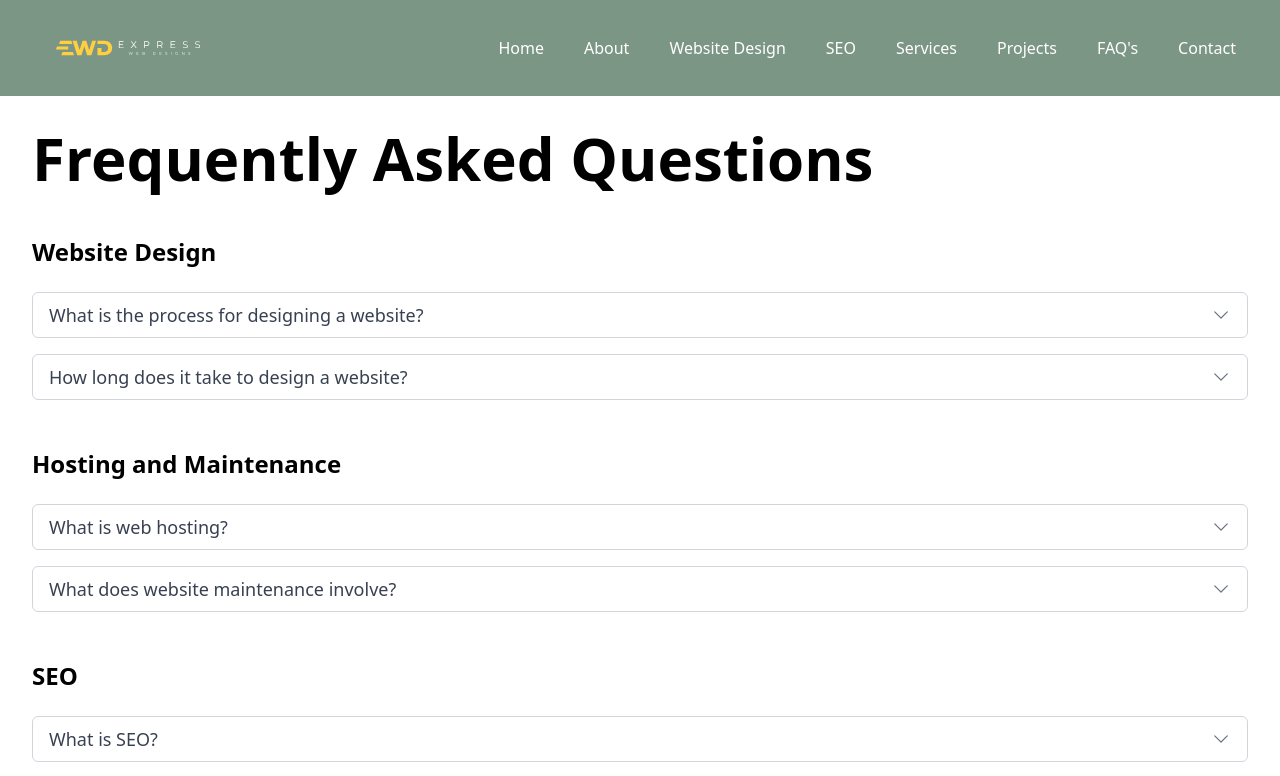
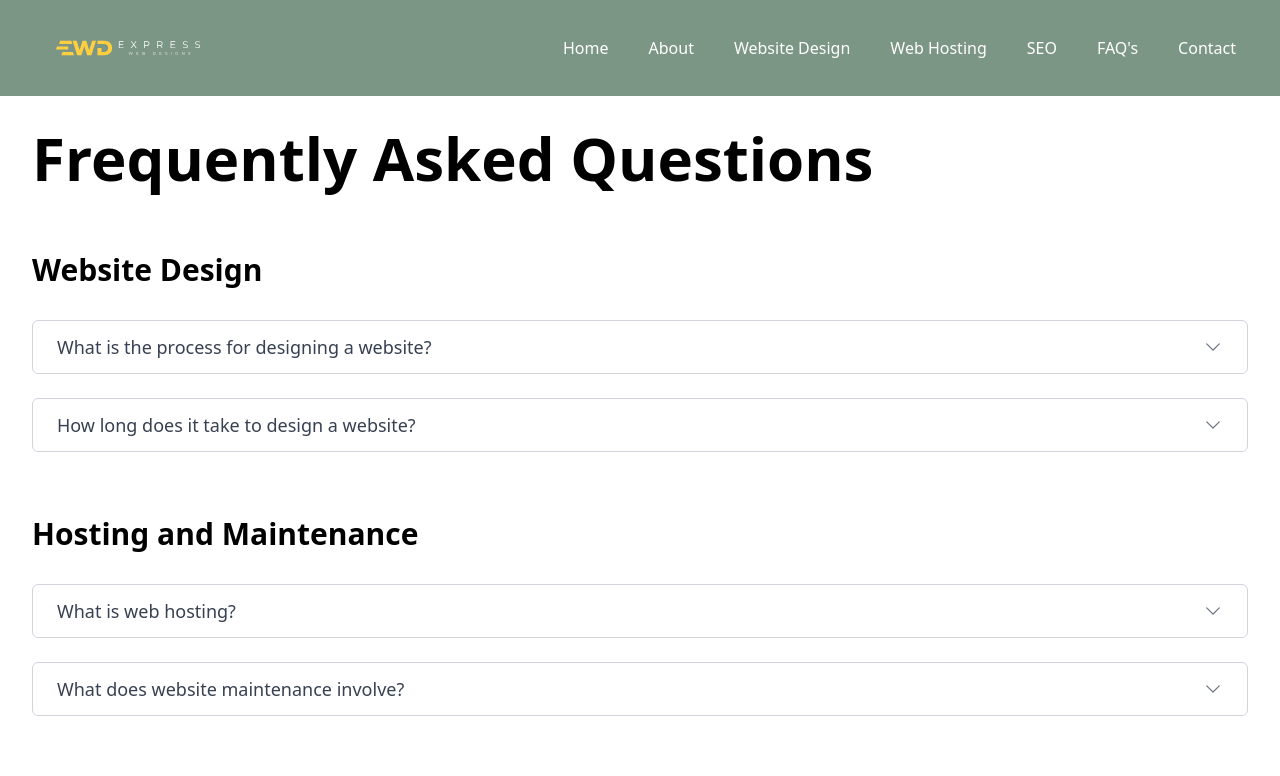
Before and after one commit to jdm1991/final-express, a Next.js app: page /faqs in a window 1280 px wide. Shown: the top 776 px of the page. Built offline with nearby package versions, Linux system fonts and the light colour scheme.

Commit message:
Faqs & header update

```diff
--- a/src/app/faqs/page.jsx
+++ b/src/app/faqs/page.jsx
@@ -66,22 +66,28 @@ export default function Faqs() {
 
   return (
     <div
-      className="max-w-7xl mx-auto px-4 sm:px-6 lg:px-8 py-12"
+      className="max-w-7xl mx-auto px-4 sm:px-6 lg:px-8 py-12 sm:py-16 md:py-20 lg:py-24"
       style={{ paddingTop: "8rem" }}
     >
-      <h1 className="text-3xl sm:text-4xl md:text-5xl lg:text-6xl font-bold mb-12 text-black">
+      <h1 className="text-3xl sm:text-4xl md:text-5xl lg:text-6xl font-bold mb-8 sm:mb-10 md:mb-12 lg:mb-16 text-black">
         Frequently Asked Questions
       </h1>
       {faqs.map((faqCategory, categoryIndex) => (
-        <div key={categoryIndex} className="mb-12">
-          <h2 className="text-2xl font-bold mb-6">{faqCategory.category}</h2>
+        <div key={categoryIndex} className="mb-8 sm:mb-10 md:mb-12 lg:mb-16">
+          <h2 className="text-xl sm:text-2xl md:text-3xl font-bold mb-4 sm:mb-6 md:mb-8">
+            {faqCategory.category}
+          </h2>
           {faqCategory.questions.map((faq) => (
             <div
               key={faq.id}
-              className="border border-gray-300 rounded-md mb-4 overflow-hidden"
+              className="border border-gray-300 rounded-md mb-4 sm:mb-6 overflow-hidden"
             >
               <button
-                className="flex justify-between items-center w-full px-4 py-2 text-left text-lg font-medium text-gray-700 hover:bg-gray-100 focus:outline-none"
+                className={`flex justify-between items-center w-full px-4 py-2 sm:px-6 sm:py-3 text-left text-base sm:text-lg font-medium text-gray-700 focus:outline-none transition-colors duration-300 ${
+                  activeQuestion === faq.id
+                    ? "bg-[#255036] text-white"
+                    : "hover:bg-[#255036] hover:text-white"
+                }`}
                 onClick={() => toggleAccordion(faq.id)}
               >
                 <span>{faq.question}</span>
@@ -94,11 +100,13 @@ export default function Faqs() {
               <div
                 className={`overflow-hidden transition-all duration-1000 ${
                   activeQuestion === faq.id
-                    ? "max-h-96 ease-in-out"
+                    ? "max-h-96 ease-in-out bg-[#255036]"
                     : "max-h-0 ease-in-out"
                 }`}
               >
-                <div className="px-4 py-2 bg-gray-100">{faq.answer}</div>
+                <div className="px-4 py-2 sm:px-6 sm:py-3 text-white">
+                  {faq.answer}
+                </div>
               </div>
             </div>
           ))}
--- a/src/app/header/Header.jsx
+++ b/src/app/header/Header.jsx
@@ -49,22 +49,16 @@ export default function Header() {
                 Website Design
               </Link>
               <Link
+                href="/projects"
+                className="text-white hover:text-[#ffcf40] px-3 py-2 rounded-md text-med font-medium"
+              >
+                Web Hosting
+              </Link>
+              <Link
                 href="/seo"
                 className="text-white hover:text-[#ffcf40] px-3 py-2 rounded-md text-med font-medium"
               >
                 SEO
-              </Link>
-              <Link
-                href="/services"
-                className="text-white hover:text-[#ffcf40] px-3 py-2 rounded-md text-med font-medium"
-              >
-                Services
-              </Link>
-              <Link
-                href="/projects"
-                className="text-white hover:text-[#ffcf40] px-3 py-2 rounded-md text-med font-medium"
-              >
-                Projects
               </Link>
               <Link
                 href="/faqs"
```
